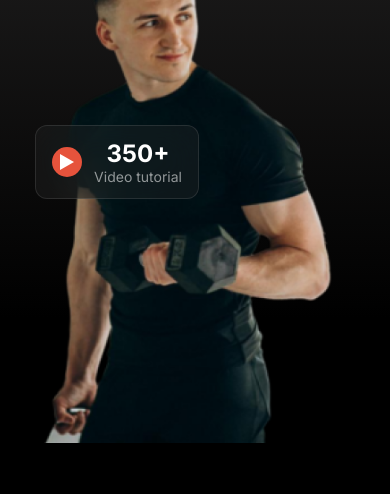
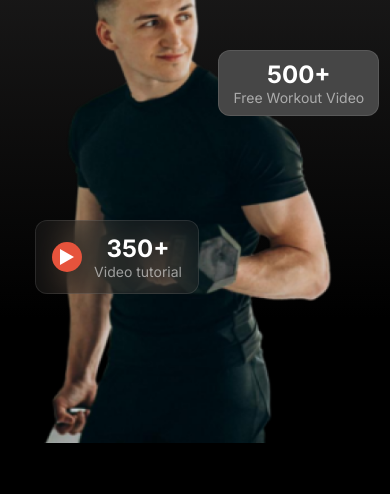
Before and after one commit to Dip-Barua/PH-Second-Assignment, a plain HTML site: page index.html in a window 390 px wide. Shown: the part 650-1144 px from the top of the page. Drawn offline with Linux system fonts and the light colour scheme.

Commit message:
box alignment adjustment

```diff
--- a/styles/style.css
+++ b/styles/style.css
@@ -1202,7 +1202,7 @@ footer>hr {
         z-index: 1;
         position: absolute;
         left: 9%;
-        top: 80%;
+        top: 870px;
 
 
     }
@@ -1247,7 +1247,7 @@ footer>hr {
         position: absolute;
         z-index: 1;
         left: 56%;
-        top: 60%;
+        top: 700px;
 
     }
 
```
